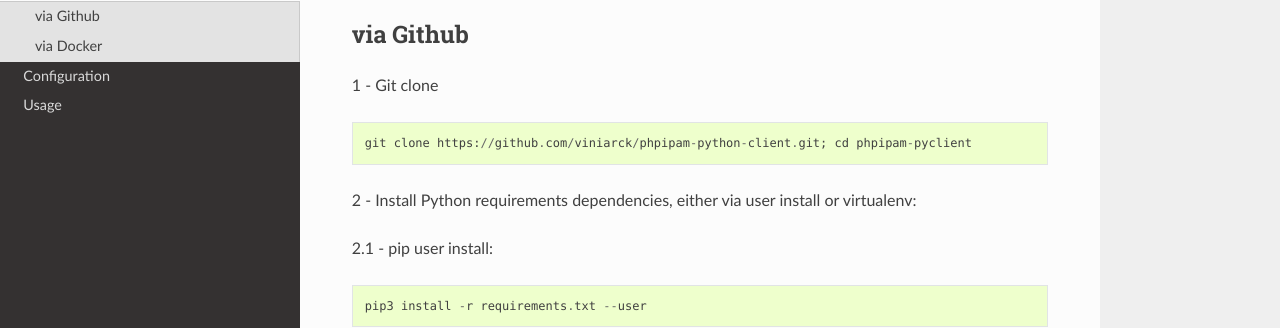
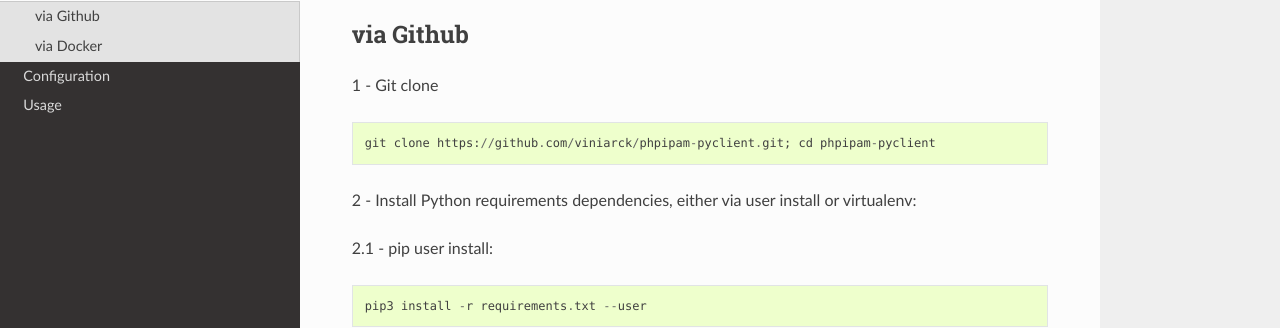
Before and after one commit to viniarck/phpipam-pyclient, a Sphinx documentation site: the page built from docs/installation.rst, in a window 1280 px wide and 1207 px high. Shown: the part 190-518 px from the top of the window. Built offline with Sphinx 7.4.7 and the Read the Docs theme 2.0.0, drawn with Linux system fonts in a browser that asks for light colours; some of the changed lines change nothing that is shown.

Commit message:
Update installation.rst
Changed clone url -- https://github.com/viniarck/phpipam-pyclient.git. Previous didn't exist when trying from

```diff
--- a/docs/installation.rst
+++ b/docs/installation.rst
@@ -10,7 +10,7 @@ via Github
 
 ::
 
-  git clone https://github.com/viniarck/phpipam-python-client.git; cd phpipam-pyclient
+  git clone https://github.com/viniarck/phpipam-pyclient.git; cd phpipam-pyclient
 
 2 - Install Python requirements dependencies, either via user install or virtualenv:
 
```
